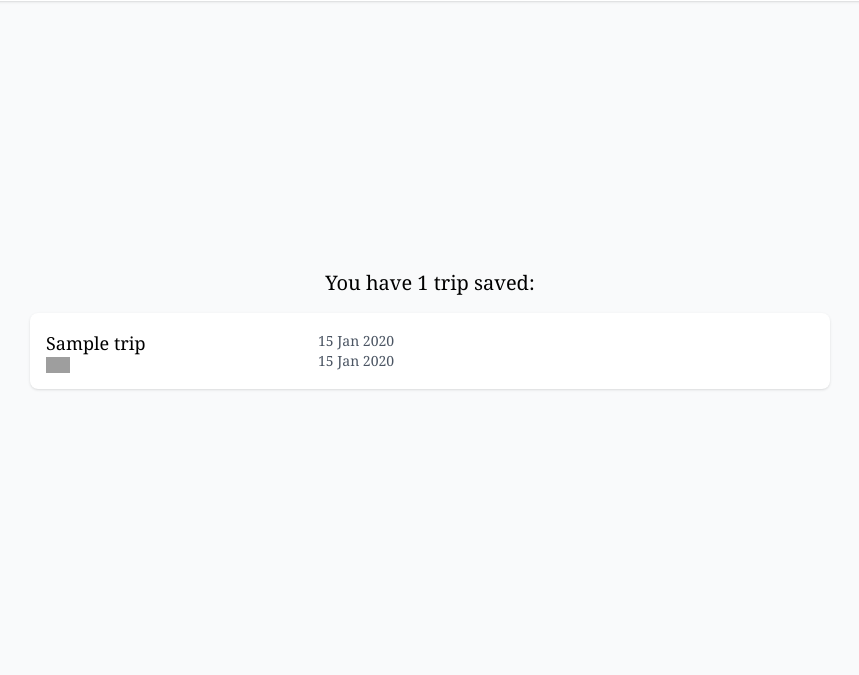
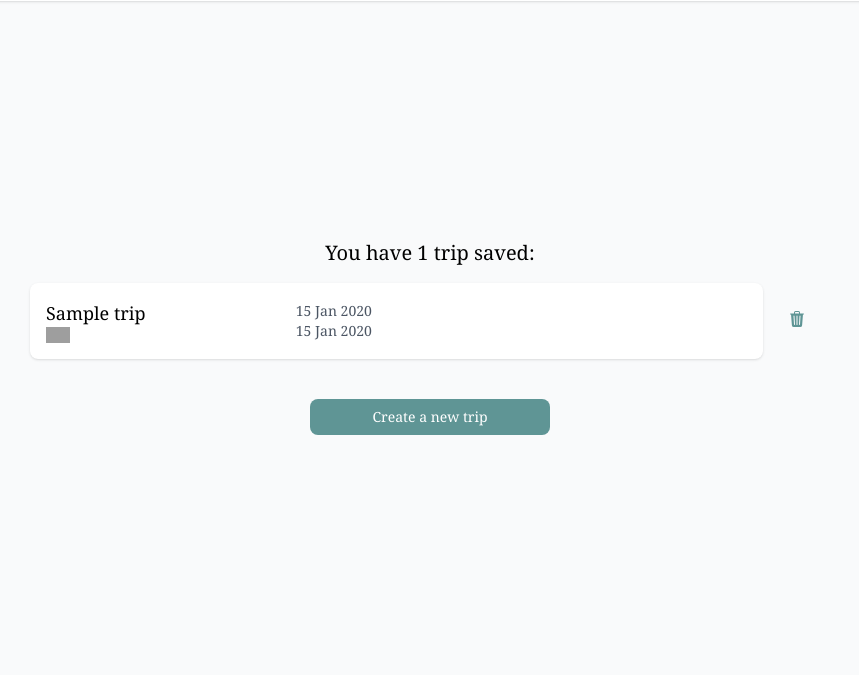
Before and after one commit to sc19jwh/COMP3931, a Django app: a page that uses myapp/templates/main/trips/mytrips.html in a window 1280 px wide. Shown: the part 63-738 px from the top of the page, without its empty margins (210-1069 px from the left). Run offline with Django 4.2, Linux system fonts and the light colour scheme; a user stored in the database is signed in; tables that the repository leaves empty hold one stand-in row (values such as "Sample post"); some libraries are stand-ins or nearby versions; grey boxes are pictures that could not be loaded.

Commit message:
Closes #8; Add and delete trips and destinations.

```diff
--- a/myapp/static/css/output.css
+++ b/myapp/static/css/output.css
@@ -648,12 +648,12 @@ video {
   margin-bottom: 1rem;
 }
 
+.mt-4 {
+  margin-top: 1rem;
+}
+
 .ml-2 {
   margin-left: 0.5rem;
-}
-
-.mt-4 {
-  margin-top: 1rem;
 }
 
 .mt-6 {
@@ -756,6 +756,10 @@ video {
   width: 6rem;
 }
 
+.w-1\/4 {
+  width: 25%;
+}
+
 .w-2\/3 {
   width: 66.666667%;
 }
@@ -776,8 +780,8 @@ video {
   width: 0.75rem;
 }
 
-.w-1\/4 {
-  width: 25%;
+.w-1\/5 {
+  width: 20%;
 }
 
 .w-4\/6 {
@@ -796,8 +800,24 @@ video {
   width: 50%;
 }
 
-.w-1\/5 {
-  width: 20%;
+.w-3\/6 {
+  width: 50%;
+}
+
+.w-5\/6 {
+  width: 83.333333%;
+}
+
+.w-1\/3 {
+  width: 33.333333%;
+}
+
+.w-5\/12 {
+  width: 41.666667%;
+}
+
+.w-11\/12 {
+  width: 91.666667%;
 }
 
 .max-w-xs {
@@ -831,10 +851,6 @@ video {
 
 .transform {
   transform: translate(var(--tw-translate-x), var(--tw-translate-y)) rotate(var(--tw-rotate)) skewX(var(--tw-skew-x)) skewY(var(--tw-skew-y)) scaleX(var(--tw-scale-x)) scaleY(var(--tw-scale-y));
-}
-
-.cursor-pointer {
-  cursor: pointer;
 }
 
 .grid-cols-2 {
@@ -906,14 +922,14 @@ video {
   border-color: transparent;
 }
 
+.border-gray-300 {
+  --tw-border-opacity: 1;
+  border-color: rgb(209 213 219 / var(--tw-border-opacity));
+}
+
 .border-gray-400 {
   --tw-border-opacity: 1;
   border-color: rgb(156 163 175 / var(--tw-border-opacity));
-}
-
-.border-gray-300 {
-  --tw-border-opacity: 1;
-  border-color: rgb(209 213 219 / var(--tw-border-opacity));
 }
 
 .border-gray-500 {
@@ -955,16 +971,16 @@ video {
      object-fit: cover;
 }
 
-.p-4 {
-  padding: 1rem;
+.p-2 {
+  padding: 0.5rem;
 }
 
 .p-7 {
   padding: 1.75rem;
 }
 
-.p-2 {
-  padding: 0.5rem;
+.p-4 {
+  padding: 1rem;
 }
 
 .py-2 {
@@ -1011,20 +1027,17 @@ video {
   padding-left: 1rem;
 }
 
-.pt-28 {
-  padding-top: 7rem;
-}
-
-.pb-28 {
-  padding-bottom: 7rem;
-}
-
 .text-center {
   text-align: center;
 }
 
 .font-serif {
   font-family: ui-serif, Georgia, Cambria, "Times New Roman", Times, serif;
+}
+
+.text-sm {
+  font-size: 0.875rem;
+  line-height: 1.25rem;
 }
 
 .text-xl {
@@ -1035,11 +1048,6 @@ video {
 .text-lg {
   font-size: 1.125rem;
   line-height: 1.75rem;
-}
-
-.text-sm {
-  font-size: 0.875rem;
-  line-height: 1.25rem;
 }
 
 .text-xs {
--- a/myapp/templates/main/trips/configtrip.html
+++ b/myapp/templates/main/trips/configtrip.html
@@ -62,7 +62,9 @@
     {% endif %}
 {% endfor %}
 
-<form class="text-center mt-6 w-1/5" hx-post="{{trip.id}}" hx-target="body">
+<button _="on click toggle the *display of the next <form/> on click remove me" class="text-center mt-6 w-1/5 px-5 py-2 font-serif text-white bg-custom-50 hover:bg-custom-100 font-medium rounded-lg text-sm">Add a destination</button>
+
+<form style="display: none;" class="text-center mt-6 w-1/5" hx-post="{{trip.id}}" hx-target="body">
     <!-- Invisible field identify which form -->
     <input type="hidden" name="add_destination_form" value="1">
     <select name="country" hx-get="{% url 'cities' %}" hx-trigger="change" hx-target="#cities" class="w-full text-center font-serif bg-gray-50 border border-gray-300 text-black text-sm rounded-lg block p-2 mb-4">
--- a/myapp/templates/main/trips/mytrips.html
+++ b/myapp/templates/main/trips/mytrips.html
@@ -7,9 +7,10 @@
 </h1>
 
 {% for trip in trips %}
-    <div class="flex items-center p-4 bg-white rounded-lg shadow w-2/3 mb-4 font-serif hover:transform hover:cursor-pointer hover:scale-105 transition-all"
+<div class="flex flex-row w-2/3">
+    <div class="flex items-center p-4 bg-white rounded-lg shadow w-11/12 mb-4 font-serif hover:transform hover:cursor-pointer hover:scale-105 transition-all"
     hx-get="trip/{{trip.id}}" hx-target="body" hx-push-url="true">
-        <div class="w-2/6">
+        <div class="w-1/3">
             <p class="text-lg font-medium">{{ trip.title }}</p>
             <div class="flex">
                 {% for destination in trip.destination_set.all %}
@@ -17,14 +18,32 @@
                 {% endfor %}
             </div>
         </div>
-        <div class="w-4/6 pl-4">
+        <div class="w-2/3 pl-4">
             <p class="text-sm text-gray-600">{{ trip.start_date|date:"d M Y" }}</p>
             <p class="text-sm text-gray-600">{{ trip.end_date|date:"d M Y" }}</p>
         </div>
-        <!-- {% for destination in trip.destination_set.all %}
-            <div class="w-1/12 bg-image transform -skew-x-12" style="background-image: url('https://flagcdn.com/h40/{{ destination.country.alpha2code }}.png'); background-size: cover;">a</div>
-        {% endfor %} -->
     </div>
+    <div class="flex items-center justify-center p-4 w-1/12 mb-4 font-serif">
+        <form hx-post="mytrips" hx-target="body">
+            <!-- Invisible field to store trip id and identify which form -->
+            <input type="hidden" name="delete_trip_form" value="{{trip.id}}">
+            <button>
+                <svg hx-post="{{trip.id}}" class="hover:cursor-pointer" xmlns="http://www.w3.org/2000/svg" width="16" height="16" fill="#5F9595" class="bi bi-trash3-fill" viewBox="0 0 16 16">
+                    <path d="M11 1.5v1h3.5a.5.5 0 0 1 0 1h-.538l-.853 10.66A2 2 0 0 1 11.115 16h-6.23a2 2 0 0 1-1.994-1.84L2.038 3.5H1.5a.5.5 0 0 1 0-1H5v-1A1.5 1.5 0 0 1 6.5 0h3A1.5 1.5 0 0 1 11 1.5Zm-5 0v1h4v-1a.5.5 0 0 0-.5-.5h-3a.5.5 0 0 0-.5.5ZM4.5 5.029l.5 8.5a.5.5 0 1 0 .998-.06l-.5-8.5a.5.5 0 1 0-.998.06Zm6.53-.528a.5.5 0 0 0-.528.47l-.5 8.5a.5.5 0 0 0 .998.058l.5-8.5a.5.5 0 0 0-.47-.528ZM8 4.5a.5.5 0 0 0-.5.5v8.5a.5.5 0 0 0 1 0V5a.5.5 0 0 0-.5-.5Z"/>
+                </svg>
+            </button>
+        </form>
+    </div>
+</div>
 {% endfor %}
 
+<button _="on click toggle the *display of the next <form/> on click remove me" class="text-center mt-6 w-1/5 px-5 py-2 font-serif text-white bg-custom-50 hover:bg-custom-100 font-medium rounded-lg text-sm">Create a new trip</button>
+
+<form style="display: none;" class="mt-6 text-center w-1/5" hx-post="" hx-target="body">
+    <!-- Invisible field identify which form -->
+    <input type="hidden" name="add_trip_form" value="1">
+    <input type="text" name="title" class="text-center font-serif bg-gray-50 border border-gray-300 text-black text-sm rounded-lg block w-full p-2 mb-4" placeholder="Trip Name">
+    <button class="px-5 py-2 font-serif w-full text-white bg-custom-50 hover:bg-custom-100 font-medium rounded-lg text-sm">Create trip</button>
+</form>
+
 {% endblock %}
--- a/myapp/views_main.py
+++ b/myapp/views_main.py
@@ -96,6 +96,17 @@ def mytrips(request, username):
         return redirect('signin')
     if User.objects.get(username=username) != request.user:
         raise Http404
+    if request.method == 'POST':
+        # If POST adding trip
+        if 'add_trip_form' in request.POST:
+            trip = Trip.objects.create(
+                user = request.user,
+                title = request.POST.get('title')
+            )
+        # If POST deleting trip
+        elif 'delete_trip_form' in request.POST:
+            trip = get_object_or_404(Trip, id=request.POST.get('delete_trip_form'))
+            trip.delete()
     trips = Trip.objects.filter(user=request.user)
     for trip in trips:
         trip.start_date = trip.destination_set.aggregate(Min('start_date'))['start_date__min']
```
